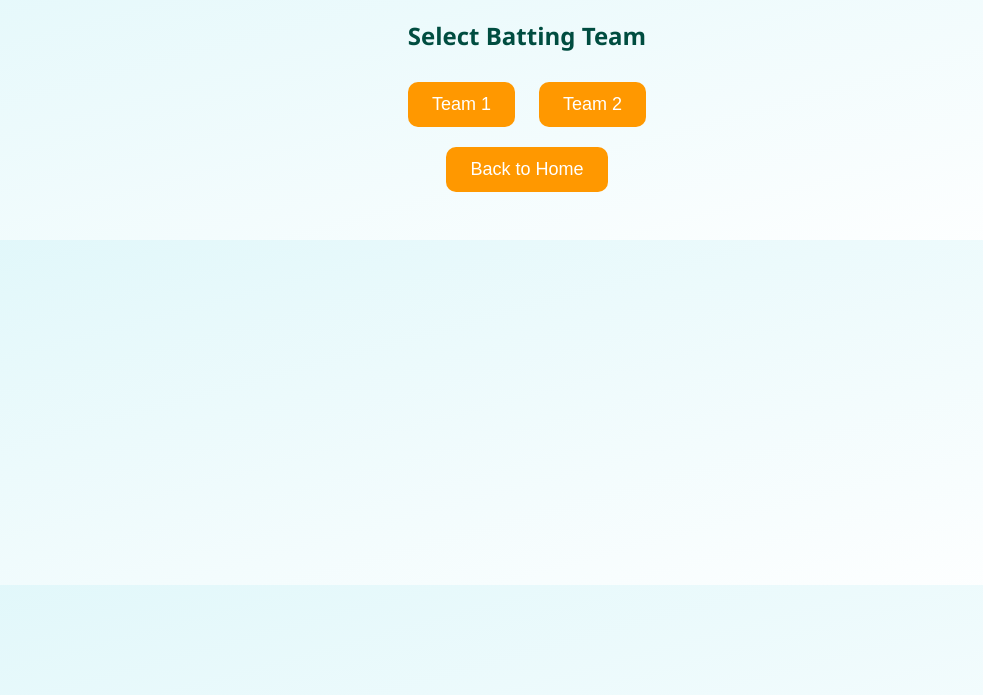
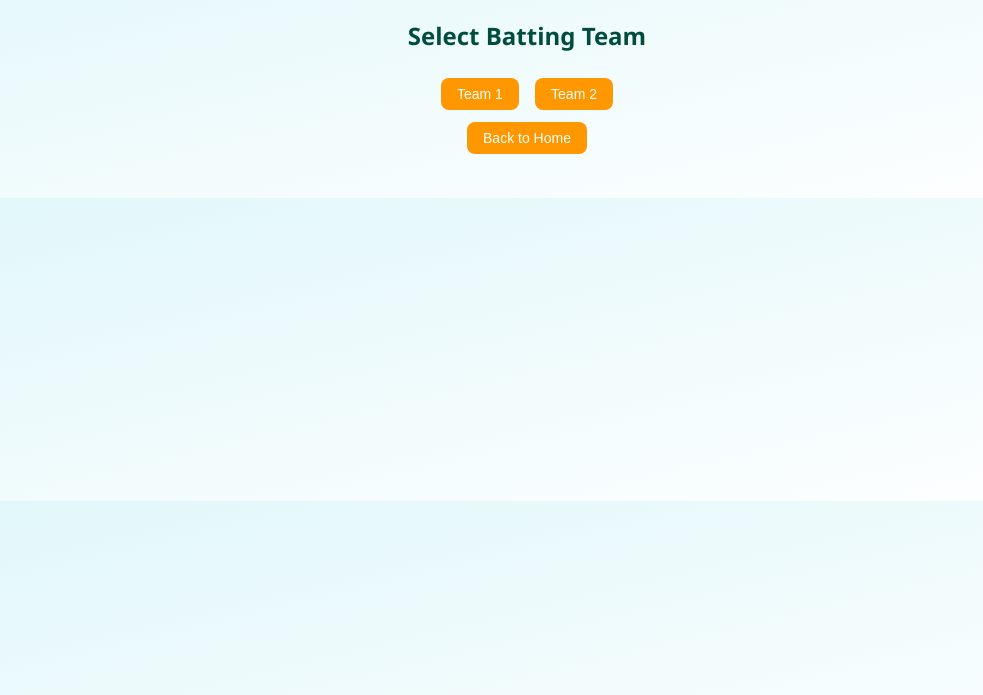
Before and after one commit to zeevazee/cs, a plain HTML site: page details.html in a window 1280 px wide. Shown: the part 105-800 px from the top of the page, without its empty margins (113-1096 px from the left). Drawn offline with Linux system fonts and the light colour scheme.

Commit message:
small buttons

```diff
--- a/details.html
+++ b/details.html
@@ -22,11 +22,11 @@
         .back-button {
             background-color: #ff9800;
             border: none;
-            border-radius: 10px;
+            border-radius: 8px;
             color: white;
-            padding: 12px 24px;
-            font-size: 18px;
-            margin: 10px;
+            padding: 8px 16px;
+            font-size: 14px;
+            margin: 6px;
             cursor: pointer;
             transition: 0.3s;
         }
@@ -43,8 +43,8 @@
             display: flex;
             justify-content: center;
             flex-wrap: wrap;
-            gap: 15px;
-            margin-top: 30px;
+            gap: 10px;
+            margin-top: 20px;
         }
 
         #scoreboard {
@@ -83,6 +83,9 @@
     </style>
 </head>
 <body>
+    <!-- BODY CONTENT STARTS -->
+    <!-- ... same content as before, unchanged ... -->
+
     <h1>🏏 Match Details</h1>
 
     <div id="teamSelection" class="team-selection">
```
